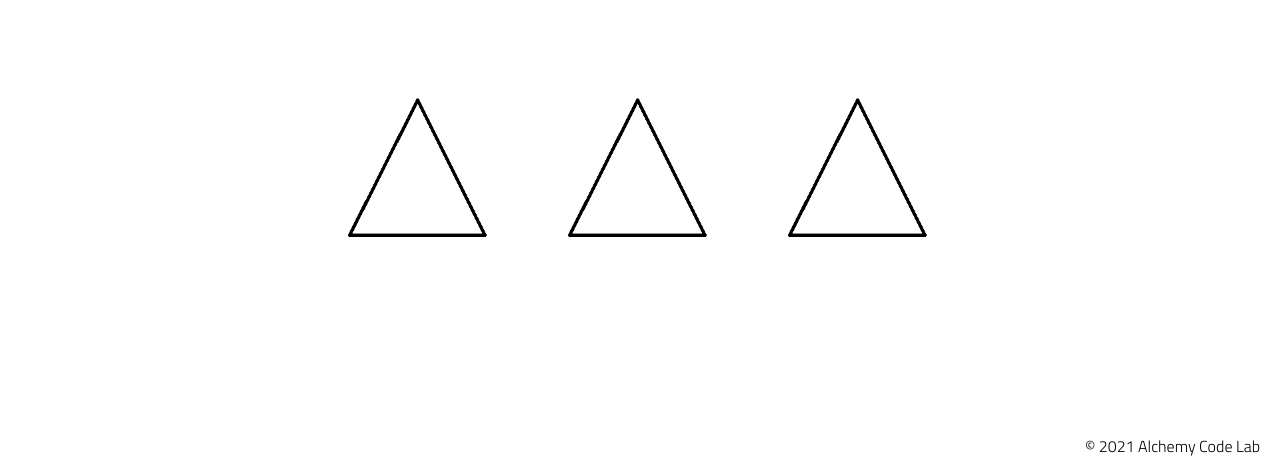
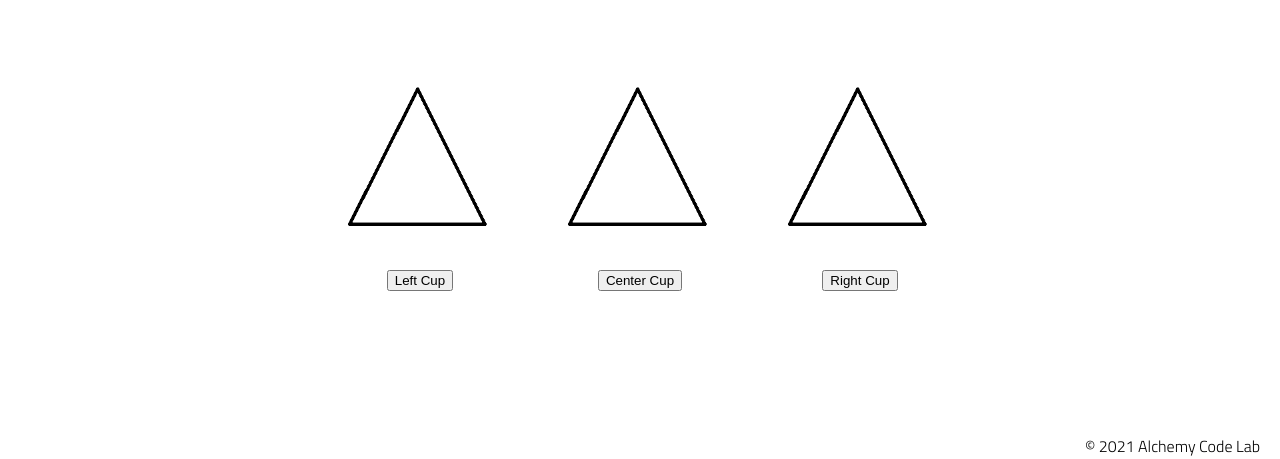
Before and after one commit to hdsteineke/from-scratch-shell-game, a plain HTML site: page index.html in a window 1280 px wide. Shown: the part 341-800 px from the top of the page. Drawn offline with Linux system fonts and the light colour scheme.

Commit message:
added buttons for each hiding place

```diff
--- a/index.html
+++ b/index.html
@@ -28,14 +28,17 @@
 
                 <div id="left-cup" class="hiding-place">
                 <img src="./assets/normal-cup.PNG" alt="normal cup" class="hiding-img">
+                <button id="leftButton">Left Cup</button>
                 </div>
 
                 <div id="center-cup" class="hiding-place">
                 <img src="./assets/normal-cup.PNG" alt="normal cup" class="hiding-img">
+                <button id="centerButton">Center Cup</button>
                 </div>
 
                 <div id="right-cup" class="hiding-place">
                 <img src="./assets/normal-cup.PNG" alt="normal cup" class="hiding-img">
+                <button id="rightButton">Right Cup</button>
                 </div>
 
             </div>
```
